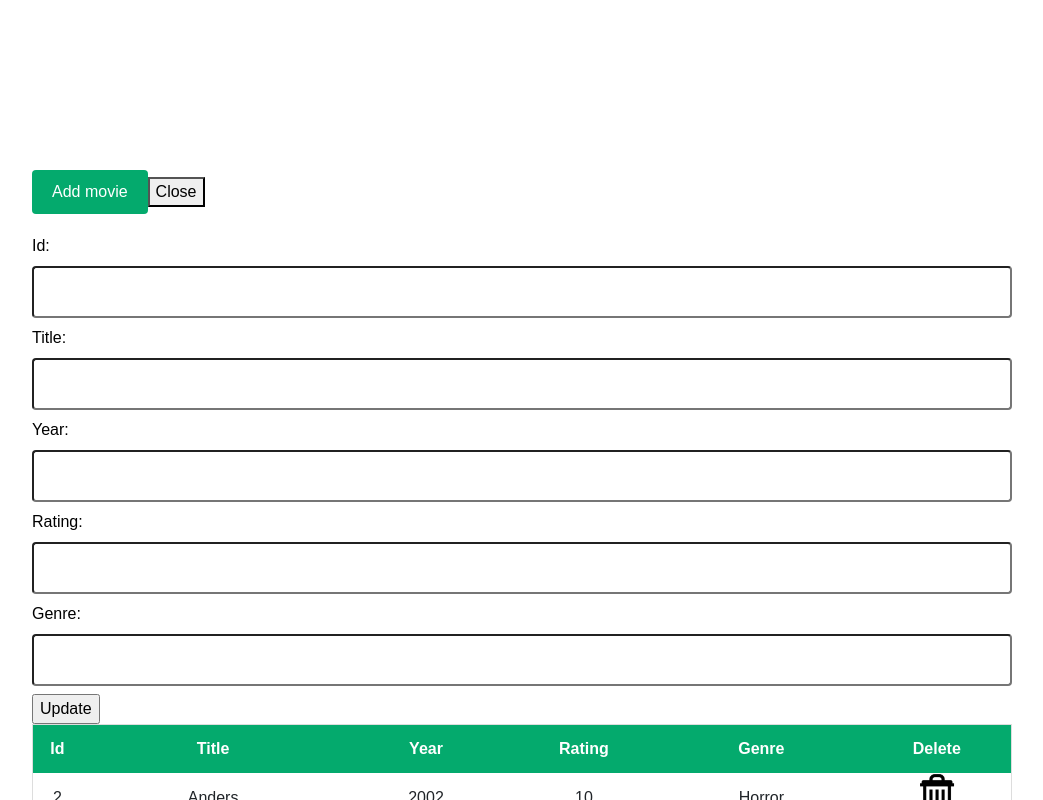
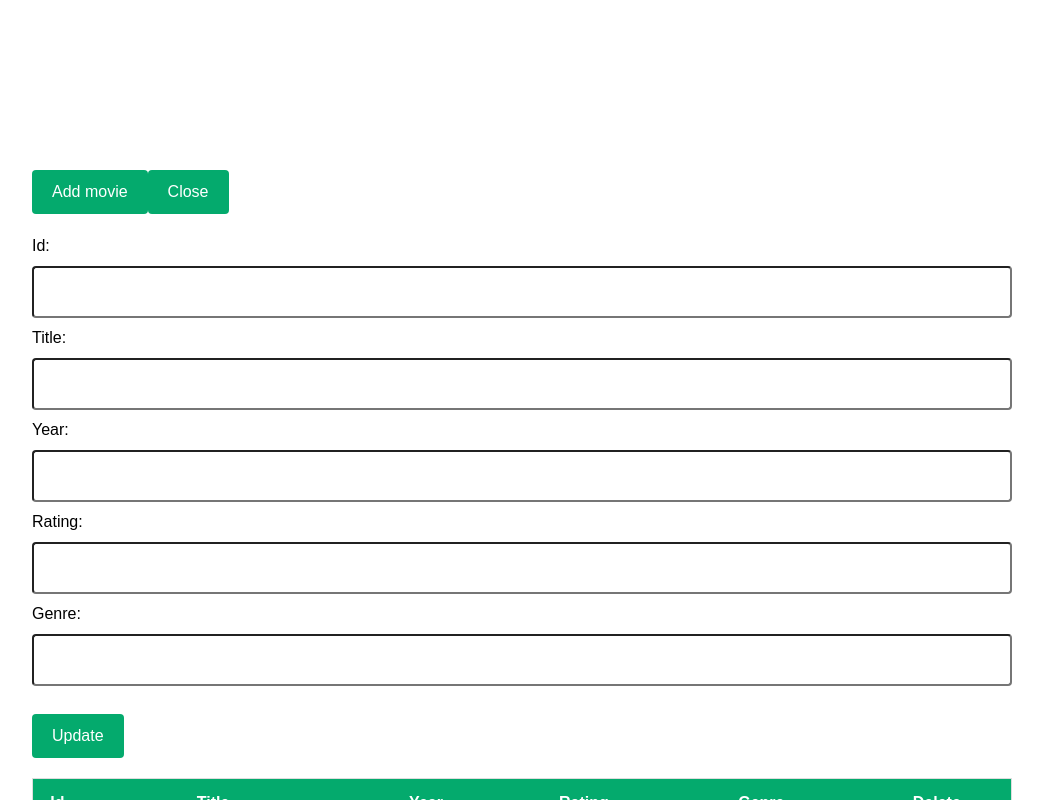
Before and after one commit to Christoffer-Nielsen-Cph/React_Thursday1, a React (Vite) app: page / in a window 1280 px wide. Both pictures are taken after a click on the button "Update movie". Shown: the top 800 px of the page, without its empty margins (118-1161 px from the left). Built offline with nearby package versions, Linux system fonts and the light colour scheme; data requests are answered from the project's data file.

Commit message:
final css

```diff
--- a/src/components/UpdateMovie.jsx
+++ b/src/components/UpdateMovie.jsx
@@ -43,7 +43,7 @@ const updateMovie = (props) => {
 
     return (
         <>
-            <button onClick={()=>setHidden(s => !s)}>{btnText()}</button>
+            <button class= "button1" onClick={()=>setHidden(s => !s)}>{btnText()}</button>
             {!hidden ? <form onSubmit={handleSubmit}>
                 <label className='labelNewMovie'>Id:</label>
                 <input className='inputNewMovie' type="number" id="id" value={updatedMovie.id} onChange={update}/>
@@ -55,7 +55,7 @@ const updateMovie = (props) => {
                 <input className='inputNewMovie'  type="text" id="rating" value={updatedMovie.rating} onChange={update}/>
                 <label className='labelNewMovie'>Genre:</label>
                 <input className='inputNewMovie'  type="text" id="genre" value={updatedMovie.genre} onChange={update}/>
-                <input type="submit" value="Update"/>
+                <input class ="button1" type="submit" value="Update"/>
             </form> : null}
         </>
     );
```
